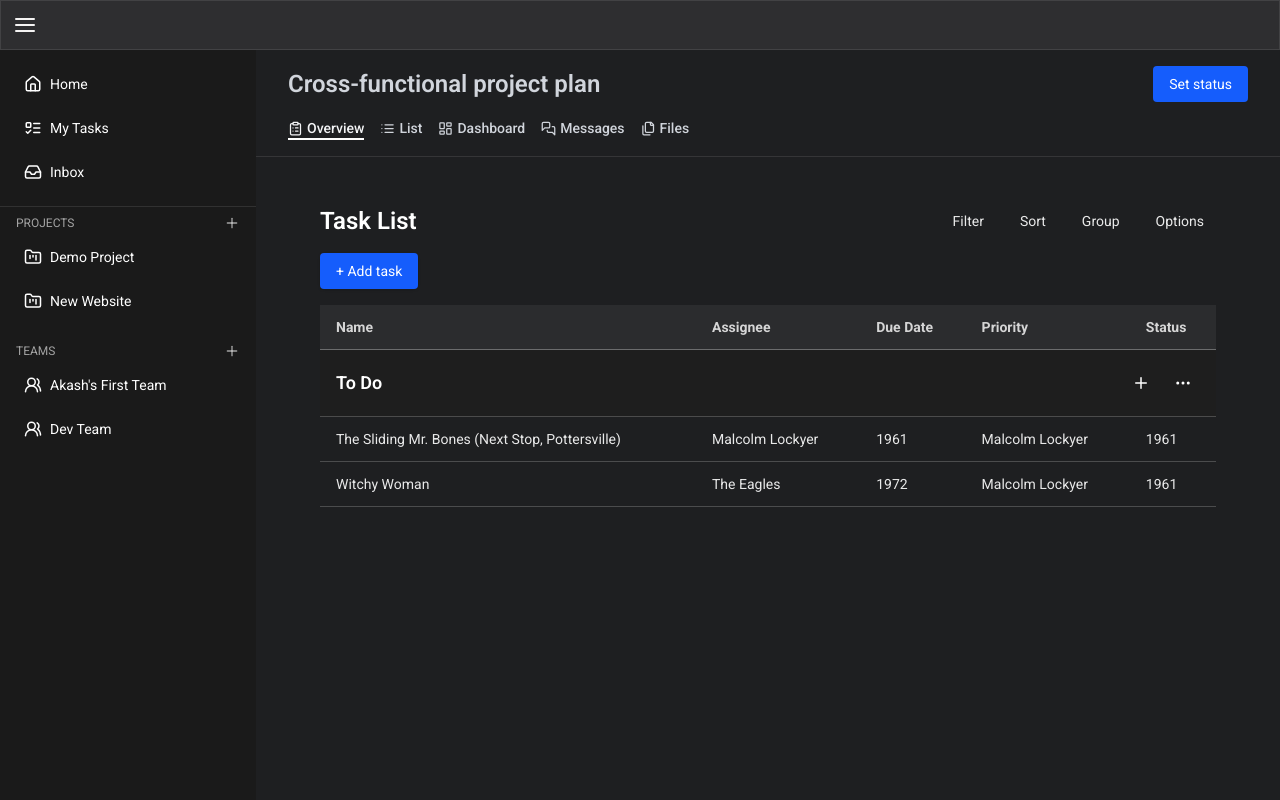
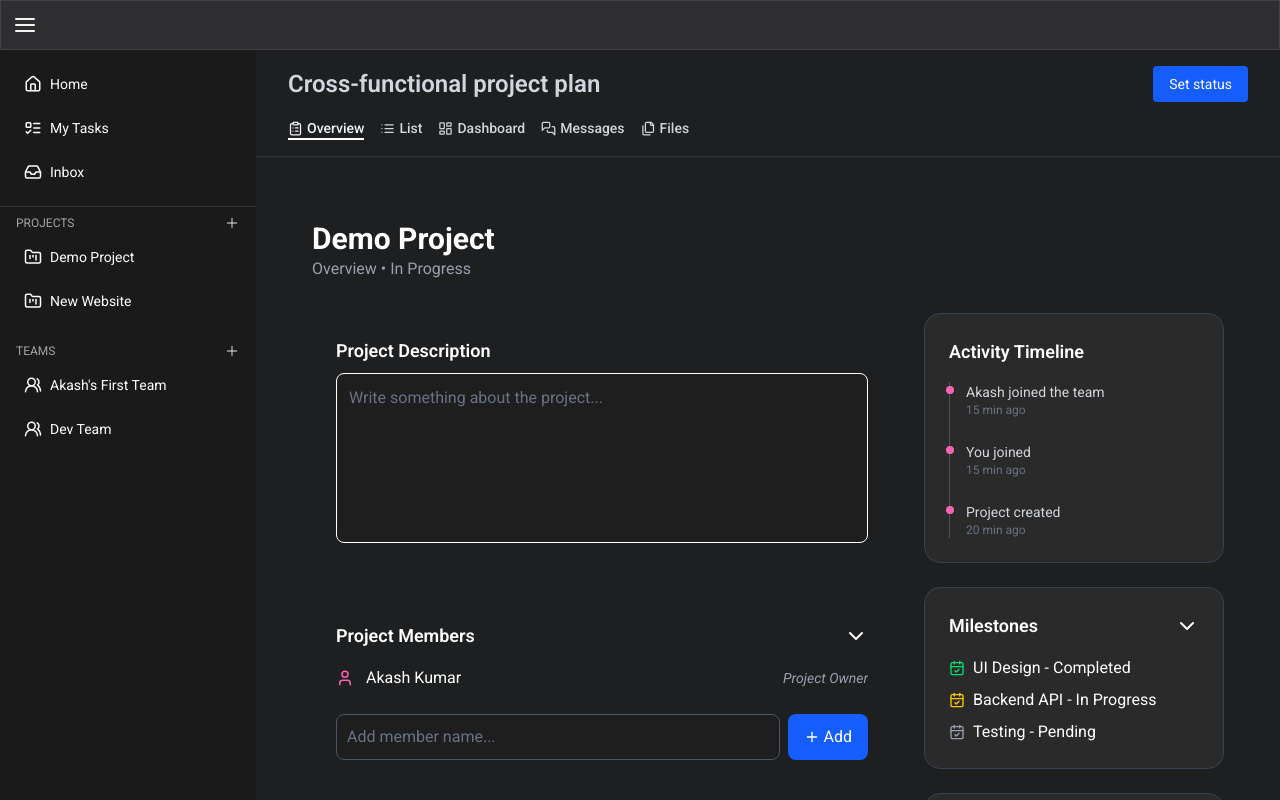
Before and after one commit to akashKumar06/remote-collabration, a React (Vite) app in the folder frontend/: page /dashboard/projects/overview in a window 1280 px wide. Built offline with nearby package versions, Linux system fonts and the light colour scheme; a web font is replaced by a local one.

Commit message:
team page and overview page

```diff
--- a/frontend/src/features/dashboard/Sidebar.jsx
+++ b/frontend/src/features/dashboard/Sidebar.jsx
@@ -74,6 +74,7 @@ export default function Sidebar() {
             <SidebarItem
               icon={<Users2 size={18} />}
               label="Akash's First Team"
+              to="teams"
             />
             <SidebarItem icon={<Users2 size={18} />} label="Dev Team" />
             {/* Add more dynamically if needed */}
--- a/frontend/src/features/dashboard/project/Overview.jsx
+++ b/frontend/src/features/dashboard/project/Overview.jsx
@@ -1,94 +1,238 @@
-import { Ellipsis, Plus } from "lucide-react";
+import { useState } from "react";
+import { motion } from "framer-motion";
+import {
+  User,
+  Plus,
+  Link,
+  ClipboardList,
+  CalendarCheck,
+  ChevronDown,
+  ChevronRight,
+} from "lucide-react";
 
 export default function Overview() {
+  const [description, setDescription] = useState("");
+  const [members, setMembers] = useState(["Akash Kumar"]);
+  const [newMember, setNewMember] = useState("");
+
+  const [isMembersOpen, setIsMembersOpen] = useState(true);
+  const [isResourcesOpen, setIsResourcesOpen] = useState(true);
+  const [isMilestonesOpen, setIsMilestonesOpen] = useState(true);
+
+  const [resources] = useState([
+    { label: "GitHub Repo", url: "https://github.com/example/repo" },
+    { label: "Figma Design", url: "https://figma.com/file/xyz" },
+  ]);
+
+  const handleAddMember = () => {
+    if (newMember.trim()) {
+      setMembers([...members, newMember.trim()]);
+      setNewMember("");
+    }
+  };
+
   return (
-    <div className="px-8 py-6 text-sm text-white/90">
-      <div className="flex justify-between items-center mb-4">
-        <h2 className="text-2xl font-semibold text-white">Task List</h2>
-        <nav className="flex gap-3 text-sm">
-          <button className="px-3 py-1 hover:bg-[#2B2C2E] rounded transition">
-            Filter
-          </button>
-          <button className="px-3 py-1 hover:bg-[#2B2C2E] rounded transition">
-            Sort
-          </button>
-          <button className="px-3 py-1 hover:bg-[#2B2C2E] rounded transition">
-            Group
-          </button>
-          <button className="px-3 py-1 hover:bg-[#2B2C2E] rounded transition">
-            Options
-          </button>
-        </nav>
-      </div>
-      <div className="mb-4">
-        <button className="bg-blue-600 hover:bg-blue-700 text-white px-4 py-2 rounded shadow">
-          + Add task
-        </button>
-      </div>
-      <table className="table-auto w-full border-collapse">
-        <thead>
-          <tr className="bg-[#2B2C2E] text-white/80">
-            <th className="py-3 px-4 border-b border-white/30 text-left">
-              Name
-            </th>
-            <th className="py-3 px-4 border-b border-white/30 text-left">
-              Assignee
-            </th>
-            <th className="py-3 px-4 border-b border-white/30 text-left">
-              Due Date
-            </th>
-            <th className="py-3 px-4 border-b border-white/30 text-left">
-              Priority
-            </th>
-            <th className="py-3 px-4 border-b border-white/30 text-left">
-              Status
-            </th>
-          </tr>
-        </thead>
-        <tbody>
-          <tr className="bg-[#1E1E1E] text-white">
-            <td colSpan={5} className="py-4 px-4 border-b border-white/20">
-              <div className="flex items-center justify-between">
-                <div className="flex items-center gap-3 text-lg font-semibold text-white">
-                  To Do
+    <div className="max-w-7xl mx-auto px-6 py-10 text-white space-y-8">
+      {/* Header */}
+      <motion.div
+        initial={{ opacity: 0, y: -20 }}
+        animate={{ opacity: 1, y: 0 }}
+        transition={{ duration: 0.4 }}
+      >
+        <h1 className="text-3xl font-bold">Demo Project</h1>
+        <p className="text-gray-400">Overview • In Progress</p>
+      </motion.div>
+
+      {/* Layout */}
+      <div className="flex flex-col lg:flex-row gap-8">
+        {/* Left Panel */}
+        <div className="flex-1 space-y-6">
+          {/* Description */}
+          <motion.div
+            initial={{ opacity: 0, y: 20 }}
+            animate={{ opacity: 1, y: 0 }}
+            transition={{ delay: 0.1 }}
+            className=" p-6 rounded-2xl "
+          >
+            <h2 className="text-lg font-semibold mb-2">Project Description</h2>
+            <textarea
+              rows="6"
+              placeholder="Write something about the project..."
+              value={description}
+              onChange={(e) => setDescription(e.target.value)}
+              className="w-full p-3 rounded-lg border  bg-[#1E1E1E] text-white placeholder-gray-500 focus:outline-none focus:ring-2 focus:ring-blue-500 resize-none"
+            />
+          </motion.div>
+
+          {/* Members */}
+          <motion.div
+            initial={{ opacity: 0, y: 20 }}
+            animate={{ opacity: 1, y: 0 }}
+            transition={{ delay: 0.15 }}
+            className=" p-6 rounded-2xl"
+          >
+            <div
+              className="flex items-center justify-between cursor-pointer"
+              onClick={() => setIsMembersOpen(!isMembersOpen)}
+            >
+              <h2 className="text-lg font-semibold">Project Members</h2>
+              {isMembersOpen ? <ChevronDown /> : <ChevronRight />}
+            </div>
+
+            {isMembersOpen && (
+              <motion.div
+                initial={{ height: 0 }}
+                animate={{ height: "auto" }}
+                transition={{ duration: 0.3 }}
+                className="overflow-hidden"
+              >
+                <div className="space-y-3 mt-4">
+                  {members.map((member, idx) => (
+                    <div key={idx} className="flex items-center gap-3">
+                      <User size={18} className="text-pink-400" />
+                      <span>{member}</span>
+                      {idx === 0 && (
+                        <span className="ml-auto text-sm text-gray-400 italic">
+                          Project Owner
+                        </span>
+                      )}
+                    </div>
+                  ))}
                 </div>
-                <div className="flex gap-2">
-                  <div className="cursor-pointer p-2 rounded hover:bg-[#2B2C2E] transition">
-                    <Plus size={18} />
-                  </div>
-                  <div className="cursor-pointer p-2 rounded hover:bg-[#2B2C2E] transition">
-                    <Ellipsis size={18} />
-                  </div>
+                <div className="flex gap-2 pt-6">
+                  <input
+                    type="text"
+                    placeholder="Add member name..."
+                    value={newMember}
+                    onChange={(e) => setNewMember(e.target.value)}
+                    className="flex-1 p-2.5 rounded-lg border border-gray-600 bg-[#1E1E1E] text-white placeholder-gray-500 focus:outline-none focus:ring-2 focus:ring-blue-500"
+                  />
+                  <button
+                    onClick={handleAddMember}
+                    className="px-4 py-2 rounded-lg bg-blue-600 hover:bg-blue-700 text-white flex items-center gap-1"
+                  >
+                    <Plus size={16} /> Add
+                  </button>
+                </div>
+              </motion.div>
+            )}
+          </motion.div>
+
+          {/* Resources */}
+          <motion.div
+            initial={{ opacity: 0, y: 20 }}
+            animate={{ opacity: 1, y: 0 }}
+            transition={{ delay: 0.2 }}
+            className="bg-[#2A2A2A] p-6 rounded-2xl border border-gray-700"
+          >
+            <div
+              className="flex items-center justify-between cursor-pointer"
+              onClick={() => setIsResourcesOpen(!isResourcesOpen)}
+            >
+              <h2 className="text-lg font-semibold">Resources</h2>
+              {isResourcesOpen ? <ChevronDown /> : <ChevronRight />}
+            </div>
+            {isResourcesOpen && (
+              <ul className="space-y-3 mt-4 text-blue-400">
+                {resources.map((res, idx) => (
+                  <li
+                    key={idx}
+                    className="flex items-center gap-2 hover:underline"
+                  >
+                    <Link size={16} />
+                    <a href={res.url} target="_blank" rel="noopener noreferrer">
+                      {res.label}
+                    </a>
+                  </li>
+                ))}
+              </ul>
+            )}
+          </motion.div>
+        </div>
+
+        {/* Right Sidebar */}
+        <div className="w-full lg:w-[300px] space-y-6">
+          {/* Timeline */}
+          <motion.div
+            initial={{ opacity: 0, x: 20 }}
+            animate={{ opacity: 1, x: 0 }}
+            transition={{ delay: 0.25 }}
+            className="bg-[#2A2A2A] p-6 rounded-2xl border border-gray-700"
+          >
+            <h2 className="text-lg font-semibold mb-4">Activity Timeline</h2>
+            <div className="border-l border-gray-600 pl-4 space-y-6 text-sm text-gray-300">
+              {[
+                { text: "Akash joined the team", time: "15 min ago" },
+                { text: "You joined", time: "15 min ago" },
+                { text: "Project created", time: "20 min ago" },
+              ].map((item, idx) => (
+                <div key={idx} className="relative">
+                  <span className="w-2 h-2 bg-pink-400 rounded-full absolute -left-5 top-1" />
+                  <p>{item.text}</p>
+                  <p className="text-xs text-gray-500">{item.time}</p>
+                </div>
+              ))}
+            </div>
+          </motion.div>
+
+          {/* Milestones */}
+          <motion.div
+            initial={{ opacity: 0, x: 20 }}
+            animate={{ opacity: 1, x: 0 }}
+            transition={{ delay: 0.3 }}
+            className="bg-[#2A2A2A] p-6 rounded-2xl border border-gray-700"
+          >
+            <div
+              className="flex items-center justify-between cursor-pointer"
+              onClick={() => setIsMilestonesOpen(!isMilestonesOpen)}
+            >
+              <h2 className="text-lg font-semibold">Milestones</h2>
+              {isMilestonesOpen ? <ChevronDown /> : <ChevronRight />}
+            </div>
+
+            {isMilestonesOpen && (
+              <div className="space-y-2 mt-4">
+                <div className="flex items-center gap-2">
+                  <CalendarCheck size={16} className="text-green-400" />
+                  <span>UI Design - Completed</span>
+                </div>
+                <div className="flex items-center gap-2">
+                  <CalendarCheck size={16} className="text-yellow-400" />
+                  <span>Backend API - In Progress</span>
+                </div>
+                <div className="flex items-center gap-2">
+                  <CalendarCheck size={16} className="text-gray-400" />
+                  <span>Testing - Pending</span>
                 </div>
               </div>
-            </td>
-          </tr>
+            )}
+          </motion.div>
 
-          <tr className="hover:bg-[#2B2C2E] transition">
-            <td className="py-3 px-4 border-b border-white/20">
-              The Sliding Mr. Bones (Next Stop, Pottersville)
-            </td>
-            <td className="py-3 px-4 border-b border-white/20">
-              Malcolm Lockyer
-            </td>
-            <td className="py-3 px-4 border-b border-white/20">1961</td>
-            <td className="py-3 px-4 border-b border-white/20">
-              Malcolm Lockyer
-            </td>
-            <td className="py-3 px-4 border-b border-white/20">1961</td>
-          </tr>
-
-          <tr className="hover:bg-[#2B2C2E] transition">
-            <td className="py-3 px-4 border-b border-white/20">Witchy Woman</td>
-            <td className="py-3 px-4 border-b border-white/20">The Eagles</td>
-            <td className="py-3 px-4 border-b border-white/20">1972</td>
-            <td className="py-3 px-4 border-b border-white/20">
-              Malcolm Lockyer
-            </td>
-            <td className="py-3 px-4 border-b border-white/20">1961</td>
-          </tr>
-        </tbody>
-      </table>
+          {/* Stats */}
+          <motion.div
+            initial={{ opacity: 0, x: 20 }}
+            animate={{ opacity: 1, x: 0 }}
+            transition={{ delay: 0.35 }}
+            className="bg-[#2A2A2A] p-6 rounded-2xl border border-gray-700"
+          >
+            <h2 className="text-lg font-semibold mb-2">Project Stats</h2>
+            <div className="flex items-center gap-3">
+              <ClipboardList size={18} className="text-blue-400" />
+              <span>12 / 20 tasks completed</span>
+            </div>
+            <div className="w-full mt-3 bg-gray-700 rounded-full h-2">
+              <div
+                className="bg-green-500 h-2 rounded-full"
+                style={{ width: "60%" }}
+              ></div>
+            </div>
+            <div className="flex items-center gap-3 mt-4">
+              <CalendarCheck size={18} className="text-orange-400" />
+              <span>Deadline: April 20</span>
+            </div>
+          </motion.div>
+        </div>
+      </div>
     </div>
   );
 }
--- a/frontend/src/features/dashboard/teams/TeamsPage.jsx
+++ b/frontend/src/features/dashboard/teams/TeamsPage.jsx
@@ -1,5 +1,126 @@
-function TeamsPage() {
-  return <div>Teams page</div>;
+import { useState } from "react";
+import { UserPlus, User, Mail, CalendarCheck, ShieldCheck } from "lucide-react";
+
+export default function TeamsPage() {
+  const [members, setMembers] = useState([
+    {
+      name: "Akash Kumar",
+      role: "Project Owner",
+      joined: "Mar 25, 2025",
+      status: "Active",
+    },
+    {
+      name: "Aditi Sharma",
+      role: "Frontend Developer",
+      joined: "Mar 27, 2025",
+      status: "Active",
+    },
+    {
+      name: "Rohan Singh",
+      role: "Backend Developer",
+      joined: "Mar 28, 2025",
+      status: "Active",
+    },
+  ]);
+
+  const [inviteEmail, setInviteEmail] = useState("");
+  const [inviteRole, setInviteRole] = useState("Contributor");
+
+  const handleInvite = () => {
+    if (inviteEmail.trim()) {
+      // In real app: send invite API
+      console.log("Invited:", inviteEmail, "as", inviteRole);
+      setInviteEmail("");
+      setInviteRole("Contributor");
+    }
+  };
+
+  return (
+    <div className="max-w-6xl mx-auto px-6 py-10 text-white space-y-10">
+      {/* Header */}
+      <div className="space-y-2">
+        <h1 className="text-3xl font-bold">Team</h1>
+        <p className="text-gray-400">Manage your team and collaborators</p>
+        <p className="text-sm text-gray-500">
+          Total Members:{" "}
+          <span className="font-semibold text-white">{members.length}</span>
+        </p>
+      </div>
+
+      {/* Invite Member */}
+      <div className="bg-[#2A2A2A] border border-gray-700 rounded-xl p-6 space-y-4">
+        <h2 className="text-lg font-semibold mb-2 flex items-center gap-2">
+          <UserPlus size={20} /> Invite Member
+        </h2>
+        <div className="flex flex-col md:flex-row gap-4">
+          <input
+            type="email"
+            placeholder="Enter email"
+            value={inviteEmail}
+            onChange={(e) => setInviteEmail(e.target.value)}
+            className="flex-1 px-4 py-2 rounded-lg border border-gray-600 bg-[#1E1E1E] text-white placeholder-gray-500 focus:outline-none focus:ring-2 focus:ring-blue-500"
+          />
+          <select
+            value={inviteRole}
+            onChange={(e) => setInviteRole(e.target.value)}
+            className="px-4 py-2 rounded-lg border border-gray-600 bg-[#1E1E1E] text-white"
+          >
+            <option>Contributor</option>
+            <option>Designer</option>
+            <option>Developer</option>
+            <option>Project Manager</option>
+          </select>
+          <button
+            onClick={handleInvite}
+            className="bg-blue-600 hover:bg-blue-700 px-6 py-2 rounded-lg text-white"
+          >
+            Invite
+          </button>
+        </div>
+      </div>
+
+      {/* Member Cards */}
+      <div className="grid md:grid-cols-2 gap-6">
+        {members.map((member, index) => (
+          <div
+            key={index}
+            className="bg-[#2A2A2A] border border-gray-700 p-5 rounded-xl space-y-3"
+          >
+            <div className="flex items-center gap-3">
+              <User className="text-pink-400" />
+              <div>
+                <p className="font-semibold">{member.name}</p>
+                <p className="text-sm text-gray-400">{member.role}</p>
+              </div>
+            </div>
+            <div className="flex items-center gap-2 text-sm text-gray-400">
+              <CalendarCheck size={16} />
+              Joined on {member.joined}
+            </div>
+            <div className="flex items-center gap-2 text-sm">
+              <ShieldCheck size={16} className="text-green-400" />
+              <span className="text-gray-300">{member.status}</span>
+            </div>
+          </div>
+        ))}
+      </div>
+
+      {/* Timeline Activity */}
+      <div className="bg-[#2A2A2A] border border-gray-700 p-6 rounded-xl">
+        <h2 className="text-lg font-semibold mb-4">Team Activity</h2>
+        <div className="border-l border-gray-600 pl-4 space-y-6 text-sm text-gray-300">
+          <div className="relative">
+            <span className="w-2 h-2 bg-blue-500 rounded-full absolute -left-5 top-1" />
+            <p>Rohan Singh joined the project</p>
+            <p className="text-xs text-gray-500">2 days ago</p>
+          </div>
+          <div className="relative">
+            <span className="w-2 h-2 bg-pink-400 rounded-full absolute -left-5 top-1" />
+            <p>Aditi Sharma was promoted to Frontend Dev</p>
+            <p className="text-xs text-gray-500">3 days ago</p>
+          </div>
+        </div>
+      </div>
+    </div>
+  );
 }
-
-export default TeamsPage;
```
